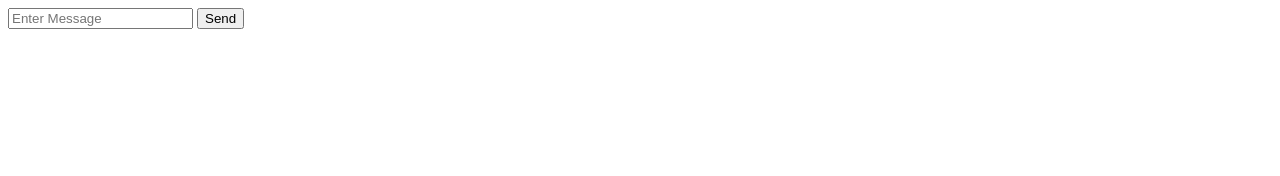
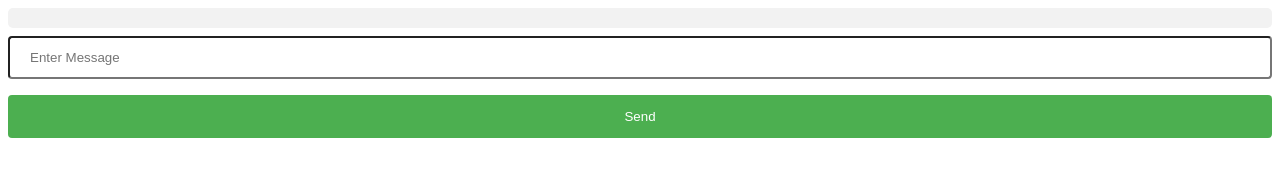
Before and after one commit to Sonchaegeon/Socket.io, a website: page public/chat.html in a window 1280 px wide. Drawn offline with nearby package versions, Linux system fonts and the light colour scheme.

Commit message:
Chat css

```diff
--- a/public/css/chat.css
+++ b/public/css/chat.css
@@ -1,7 +1,32 @@
 .message{
     background-color: whitesmoke;
-    width: 600px;
+    width: 97%;
     border: 5px solid greenyellow;
     padding: 20px;
     margin-bottom: 20px;
 }
+
+.chat-messages{
+    border-radius: 5px;
+    background-color: #f2f2f2;
+    padding: 10px;
+}
+
+button{
+    width: 100%;
+    background-color: #4CAF50;
+    color: white;
+    padding: 14px 20px;
+    margin: 8px 0;
+    border: none;
+    cursor: pointer;
+    border-radius: 4px;
+}
+
+input[type=text]{
+    width: 100%;
+    padding: 12px 20px;
+    margin: 8px 0;
+    box-sizing: border-box;
+    border-radius: 4px;
+}
```
